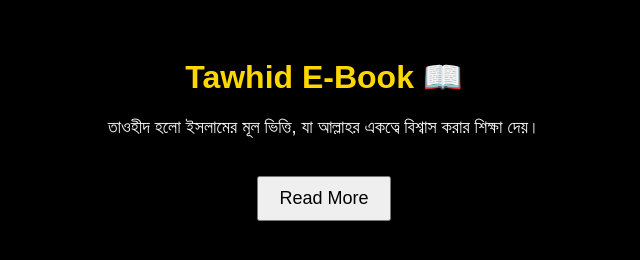
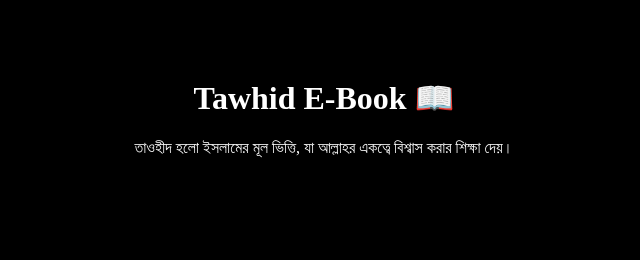
Before and after one commit to taif00309-hue/Tawhid-e-book, a plain HTML site: page index.html in a window 1280 px wide. Shown: the whole page, without its empty margins (316-956 px from the left). Drawn offline with Linux system fonts and the light colour scheme.

Commit message:
Update index.html

```diff
--- a/index.html
+++ b/index.html
@@ -1,35 +1,10 @@
-
+<!DOCTYPE html>
 <html>
 <head>
   <title>Tawhid E Book</title>
-
-  <style>
-    body {
-      background-color: black;
-      color: white;
-      text-align: center;
-      font-family: Arial;
-      padding: 50px;
-    }
-
-    h1 {
-      color: gold;
-    }
-
-    p {
-      font-size: 18px;
-    }
-
-    button {
-      padding: 10px 20px;
-      font-size: 18px;
-      margin-top: 20px;
-      cursor: pointer;
-    }
-  </style>
 </head>
 
-<body>
+<body style="background:black; color:white; text-align:center; padding:50px;">
 
   <h1>Tawhid E-Book 📖</h1>
 
@@ -37,9 +12,5 @@
     তাওহীদ হলো ইসলামের মূল ভিত্তি, যা আল্লাহর একত্বে বিশ্বাস করার শিক্ষা দেয়।
   </p>
 
-  <button onclick="alert('JazakAllah Khair 😄')">
-    Read More
-  </button>
-
 </body>
 </html>
```
